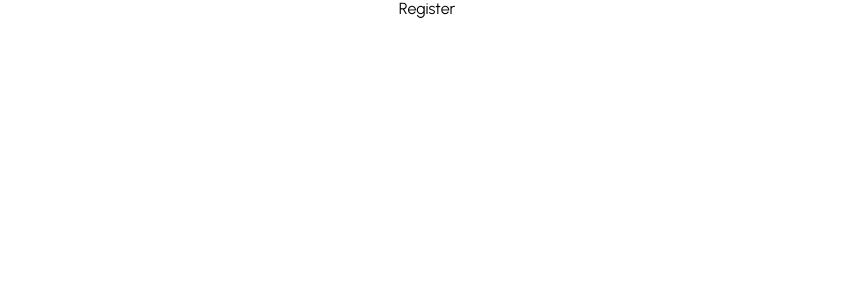
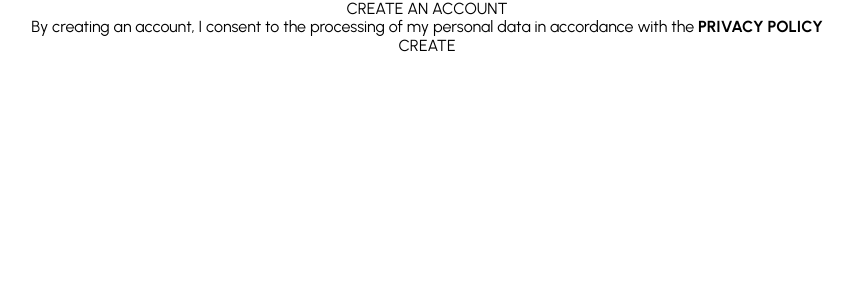
Before and after one commit to adarraji/react-shop, a React (Create React App) app: page / in a window 1280 px wide. Shown: the top 300 px of the page, without its empty margins (213-1066 px from the left). Built offline with nearby package versions, Linux system fonts and the light colour scheme.

Commit message:
created componenets

```diff
--- a/src/pages/Register.js
+++ b/src/pages/Register.js
@@ -1,12 +1,42 @@
 import React from "react";
 import styled from 'styled-components';
 
-const Container = styled.div``;
-
 const Register = () => {
     return (
-        <Container>Register</Container>
+        <Container>
+            <Wrapper>
+                <Title>CREATE AN ACCOUNT</Title>
+                <Form>
+                    <Input placeholder="name" />
+                    <Input placeholder="last name" />
+                    <Input placeholder="email" />
+                    <Input placeholder="username" />
+                    <Input placeholder="password" />
+                    <Input placeholder="confirm password" />
+                    <Agreement>
+                        By creating an account, I consent to the processing of my personal
+                        data in accordance with the <b>PRIVACY POLICY</b>
+                    </Agreement>
+                    <Button>CREATE</Button>
+                </Form>
+            </Wrapper>
+        </Container>
     )
 }
 
+const Container = styled.div``;
+
+const Wrapper = styled.div``;
+
+const Title = styled.div``;
+
+const Form = styled.div``;
+
+const Input = styled.div``;
+
+const Agreement = styled.div``;
+
+const Button = styled.div``;
+
+
 export default Register
```
